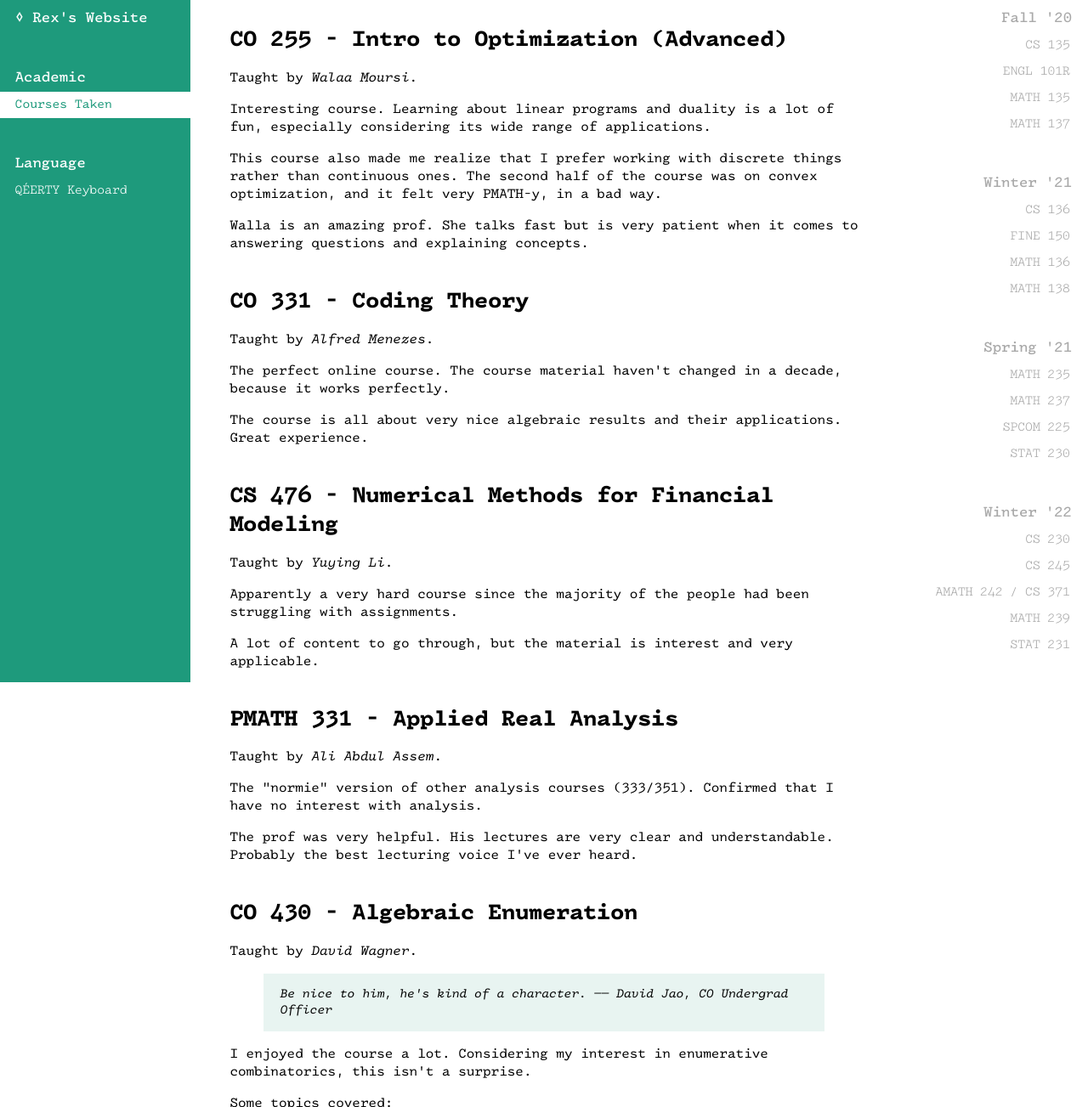
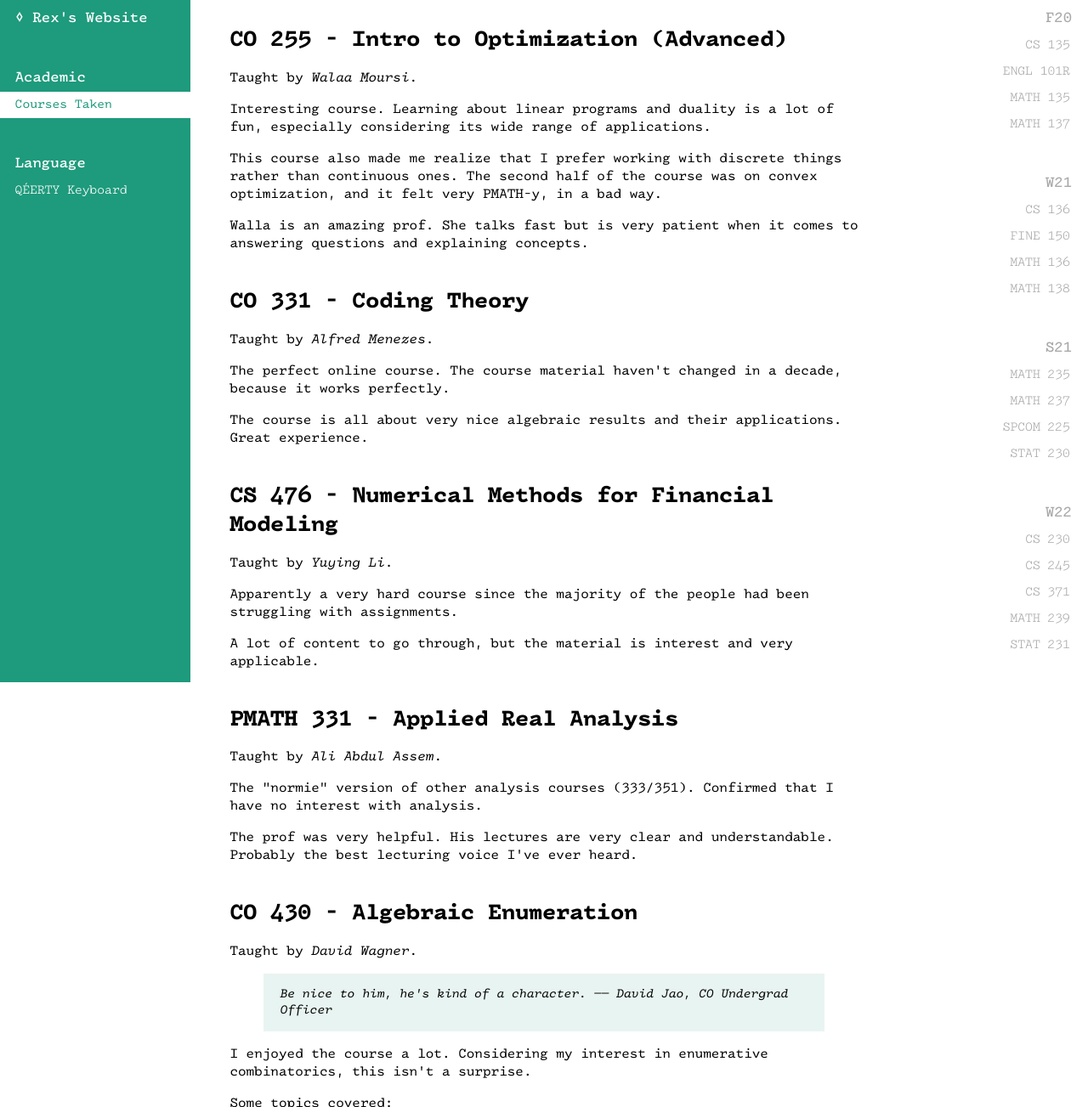
Before and after one commit to fh2ctm/fh2ctm.github.io, a plain HTML site: page pages/academic/courses-taken.html in a window 1280 px wide. Shown: the part 16-1319 px from the top of the page at 85% size. Drawn offline with nearby package versions, Linux system fonts and the light colour scheme.

Commit message:
Updated courses-taken rightbar generation

```diff
--- /dev/null
+++ b/data/courses-taken.js
@@ -0,0 +1,12 @@
+export default {
+  "F20": ["CS 135", "ENGL 101R", "MATH 135", "MATH 137"],
+  "W21": ["CS 136", "FINE 150", "MATH 136", "MATH 138"],
+  "S21": ["MATH 235", "MATH 237", "SPCOM 225", "STAT 230"],
+  "W22": ["CS 230", "CS 245", "CS 371", "MATH 239", "STAT 231"],
+  "F22": ["CS 136L"],
+  "W23": ["CHEM 120", "CO 255", "CS 476", "PMATH 331", "PMATH 334"],
+  "S23": ["GER 101"],
+  "F23": ["CO 330", "CO 450", "CO 456", "CO 485", "KOREA 101R"],
+  "W24": ["CO 331", "CO 430", "CO 481", "COMM 101"],
+  "S24": ["CO 739"]
+}
--- a/gen/rightbar.js
+++ b/gen/rightbar.js
@@ -14,7 +14,7 @@ function Divider(text = "\u00A0") {
 
 /* <a href="#id">text</a> */
 function Link(id, text) {
-  let localPath = "# " + id;
+  let localPath = "#" + id;
   return NewNode("a", {
     "href": localPath
   }, text)
@@ -25,8 +25,11 @@ export default function makeRightBar(headingObj) {
   Object.entries(headingObj).forEach(([section, headings]) => {
     rightbar.appendChild(Divider(section));
     if (Array.isArray(headings)) {
-      headings.entries().forEach((heading) => {
-        let id = heading.replace(/\s/g, "").toLowerCase();
+      headings.forEach((heading) => {
+        let id = heading
+          .replace(/\s/g, "")
+          .replace(/\//g, "-")
+          .toLowerCase();
         rightbar.appendChild(Link(id, heading));
       })
     } else {
--- a/pages/academic/courses-taken.html
+++ b/pages/academic/courses-taken.html
@@ -10,6 +10,11 @@
 
 <!-- Autogen -->
 <script type="module" src="/gen/global.js"></script>
+<script type="module">
+  import makeRightBar from "/gen/rightbar.js";
+  import coursesTaken from "/data/courses-taken.js"
+  makeRightBar(coursesTaken);
+</script>
 
 <!-- Page Content -->
 <div class="document">
@@ -59,7 +64,6 @@
   </p>
   <p>
     The prof was very helpful. His lectures are very clear and understandable. Probably the best lecturing voice I've ever heard.
-
   </p>
 
   <h1 id="co430">CO 430 - Algebraic Enumeration</h1>
@@ -144,71 +148,4 @@
   </p>
 </div>
 
-<!-- Right Bar -->
-<div class="rightbar">
-  <span>Fall '20</span>
-  <a href="#cs135">CS 135</a>
-  <a href="#engl101r">ENGL 101R</a>
-  <a href="#math135">MATH 135</a>
-  <a href="#math137">MATH 137</a>
-  <span>&nbsp;</span>
-
-  <span>Winter '21</span>
-  <a href="#cs136">CS 136</a>
-  <a href="#fine150">FINE 150</a>
-  <a href="#math136">MATH 136</a>
-  <a href="#math138">MATH 138</a>
-  <span>&nbsp;</span>
-
-  <span>Spring '21</span>
-  <a href="#math235">MATH 235</a>
-  <a href="#math237">MATH 237</a>
-  <a href="#spcom225">SPCOM 225</a>
-  <a href="#stat230">STAT 230</a>
-  <span>&nbsp;</span>
-
-  <span>Winter '22</span>
-  <a href="#cs230">CS 230</a>
-  <a href="#cs245">CS 245</a>
-  <a href="#cs371">AMATH 242 / CS 371</a>
-  <a href="#math239">MATH 239</a>
-  <a href="#stat231">STAT 231</a>
-  <span>&nbsp;</span>
-
-  <span>Fall '22</span>
-  <a href="#cs136l">CS 136L</a>
-  <span>&nbsp;</span>
-
-  <span>Winter '23</span>
-  <a href="#chem120">CHEM 120</a>
-  <a href="#co255">CO 255</a>
-  <a href="#cs476">CS 476</a>
-  <a href="#pmath331">PMATH 331</a>
-  <a href="#pmath334">PMATH 334</a>
-  <span>&nbsp;</span>
-
-  <span>Spring '23</span>
-  <a href="#ger101">GER 101</a>
-  <span>&nbsp;</span>
-
-  <span>Fall '23</span>
-  <a href="#co330">CO 330</a>
-  <a href="#co450">CO 450</a>
-  <a href="#co456">CO 456</a>
-  <a href="#co485">CO 485</a>
-  <a href="#korea101r">KOREA 101R</a>
-  <span>&nbsp;</span>
-
-  <span>Winter '24</span>
-  <a href="#co331">CO 331</a>
-  <a href="#co430">CO 430</a>
-  <a href="#co481">CO 481 / CS 476</a>
-  <a href="#comm101">COMM 101</a>
-  <span>&nbsp;</span>
-
-  <span>Spring '24</span>
-  <a href="#co739">CO 739</a>
-  <span>&nbsp;</span>
-</div>
-
 </body></html>
```
